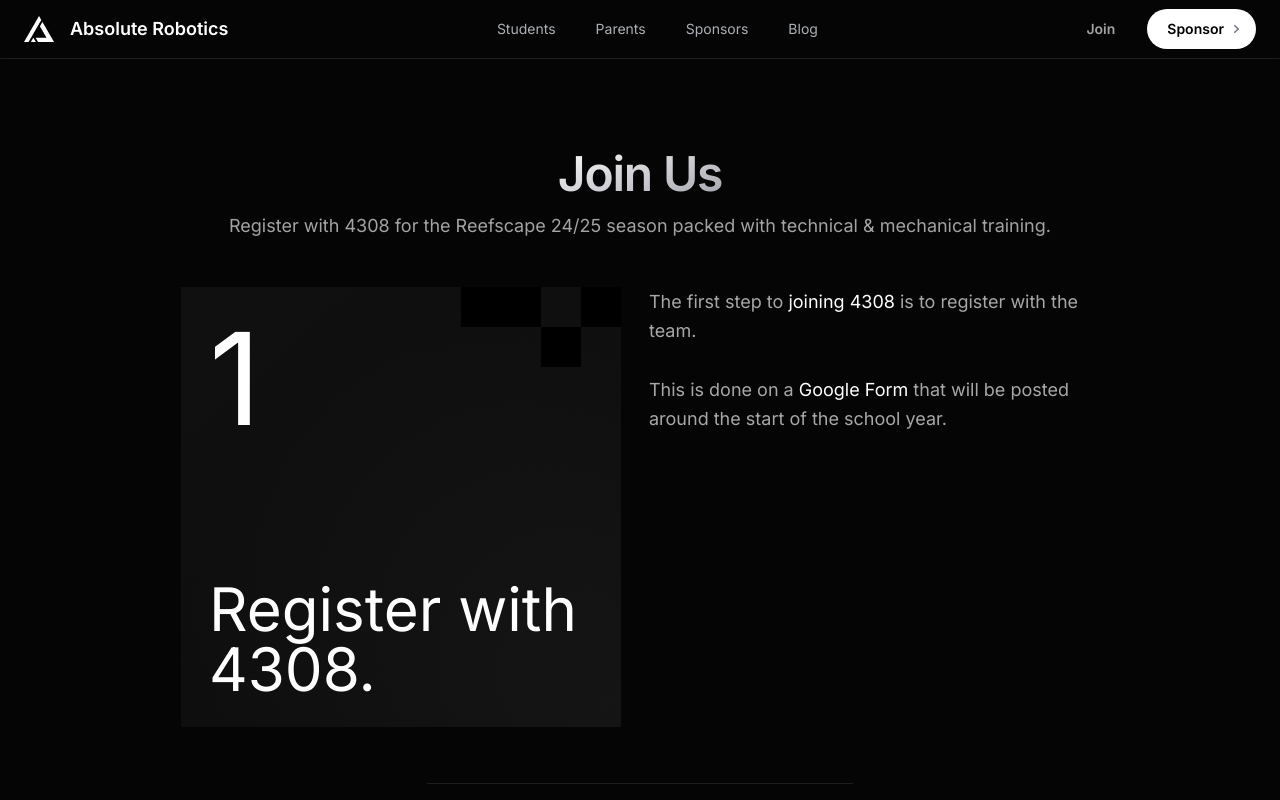
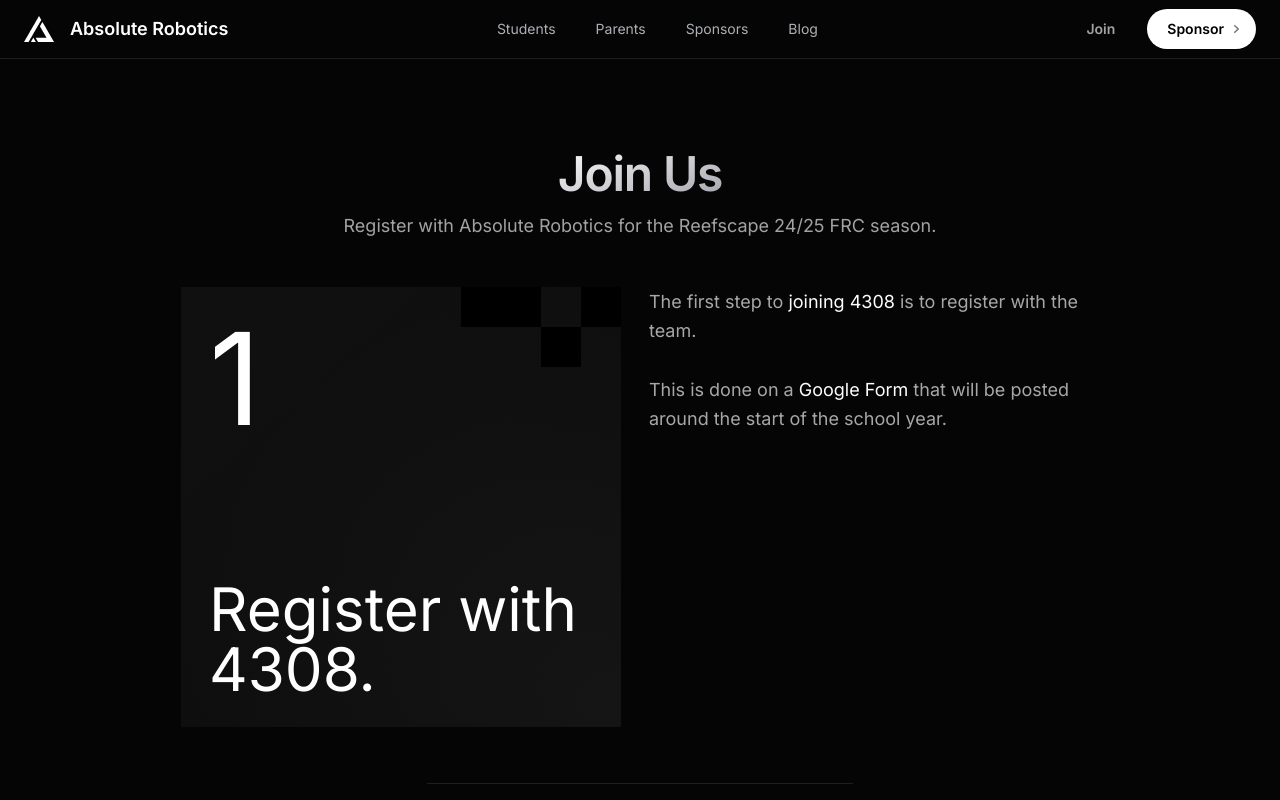
Before and after one commit to benceruleanlu/Team-Website, a Next.js app: page /join in a window 1280 px wide. Shown: the top 800 px of the page. Built offline with nearby package versions, Linux system fonts and the light colour scheme.

Commit message:
chore: wording change

```diff
--- a/app/join/page.tsx
+++ b/app/join/page.tsx
@@ -12,8 +12,7 @@ export default function Sponsor() {
           </span>
         </p>
         <p className="mx-auto max-w-4xl text-balance px-1 text-neutral-400 md:text-[1.125rem] md:leading-[1.5]">
-          Register with 4308 for the Reefscape 24/25 season packed with
-          technical & mechanical training.
+          Register with Absolute Robotics for the Reefscape 24/25 FRC season.
         </p>
       </div>
       <div
```
